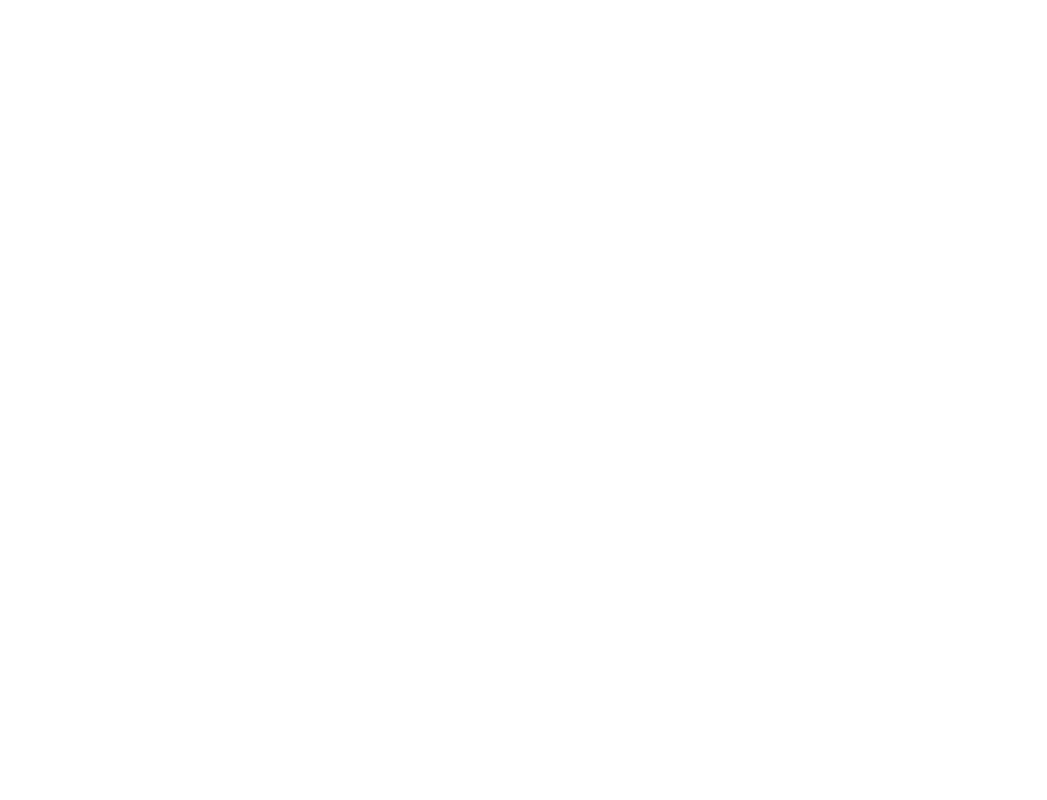
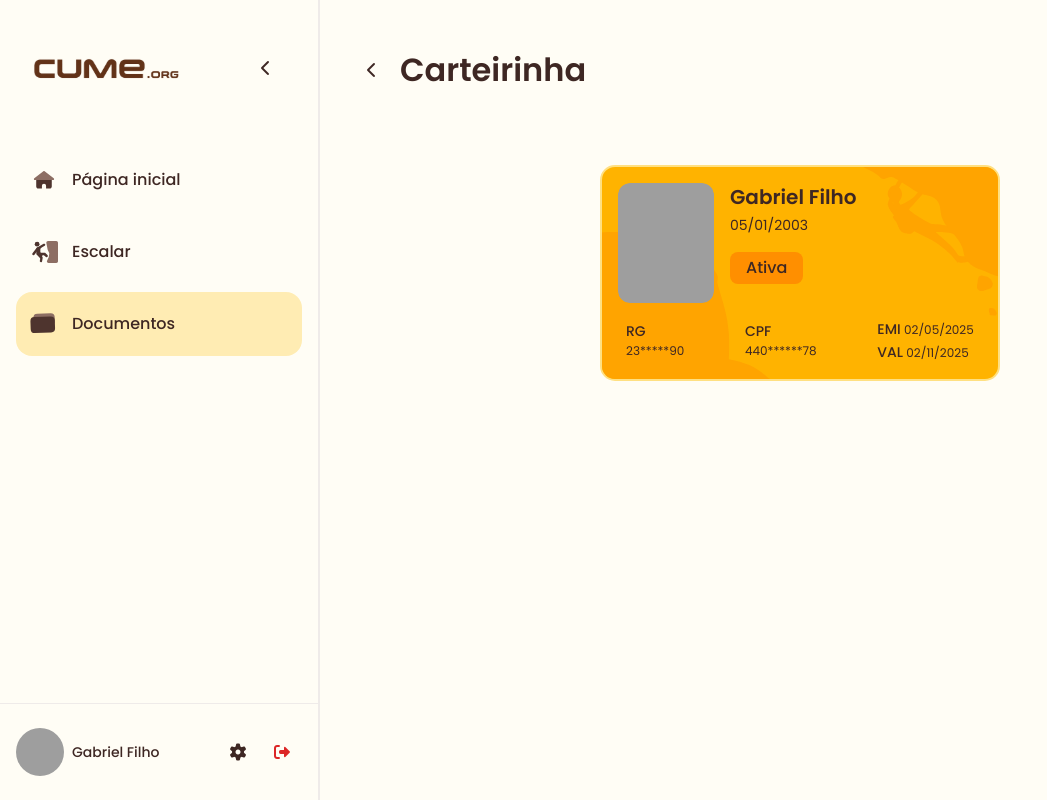
Before and after one commit to C-U-M-E/cume-app, a React (Vite) app in the folder frontend/: page /documents/minicardpage in a window 1280 px wide. Before the commit this address had no page. Shown: the whole page, without its empty margins (0-1047 px from the left). Built offline with nearby package versions, Linux system fonts and the light colour scheme; grey boxes are pictures that could not be loaded.

Commit message:
feat: add MiniCardPage and DisclaimerPage components, enhance routing in Documents and SidebarMenuLayout for new subpages

```diff
--- a/frontend/src/App.jsx
+++ b/frontend/src/App.jsx
@@ -6,6 +6,10 @@ import Documents from './pages/Documents';
 import Manage from './pages/Manage';
 import DataBase from './pages/DataBase';
 import Settings from './pages/Settings';
+
+//Subpages
+import MiniCardPage from './pages/subpage/MiniCardPage';
+import DisclaimerPage from './pages/subpage/DisclaimerPage';
 
 function App() {
   // Mock do usuário - em produção viria de um contexto/auth
@@ -21,9 +25,14 @@ function App() {
     <BrowserRouter>
       <Routes>
         <Route path="/" element={<SidebarMenuLayout userRole={userRole} user={user} />}>
+          //pages
           <Route index element={<HomePage />} />
           <Route path="climb" element={<Climb />} />
-          <Route path="documents" element={<Documents />} />
+          <Route path="documents">
+            <Route index element={<Documents />} />
+            <Route path="minicardpage" element={<MiniCardPage />} />
+            <Route path="disclaimer" element={<DisclaimerPage />} />
+          </Route>
           <Route path="manage" element={<Manage />} />
           <Route path="database" element={<DataBase />} />
           <Route path="settings" element={<Settings />} />
--- a/frontend/src/components/Header.jsx
+++ b/frontend/src/components/Header.jsx
@@ -63,7 +63,7 @@ const Header = ({
       <div className={`bg-white flex gap-8 items-center justify-end pt-48 pb-40 px-32 w-full ${className}`}>
         <ButtonChevronClose />
         <div className="flex flex-col grow justify-center min-w-0">
-          <p className="text-title-h3 text-brown-900 leading-[1.4]">
+        <p className={`${isDesktop ? 'text-title-h1' : 'text-title-h3'} text-brown-900 leading-[1.4]`}>
             {pageTitle || 'Termo de responsabilidade'}
           </p>
         </div>
--- a/frontend/src/components/MiniCard.jsx
+++ b/frontend/src/components/MiniCard.jsx
@@ -160,7 +160,7 @@ const MiniCard = ({
 
   // LARGE SIZE
   return (
-    <div className={`flex flex-col gap-48 items-start w-full ${className}`}>
+    <div className={`flex flex-col gap-48 items-start w-full max-w-[400px] ${className}`}>
       <div className={`backdrop-blur-md backdrop-filter ${config.bgColor} ${config.borderColor} ${config.shadow} rounded-[15px] p-16 relative overflow-hidden w-full`}>
         {/* Decorative vectors */}
         <div
--- a/frontend/src/layouts/SidebarMenuLayout.jsx
+++ b/frontend/src/layouts/SidebarMenuLayout.jsx
@@ -21,7 +21,7 @@ function SidebarMenuLayout({ userRole = "user", user = { name: "Usuário", avata
   const getActiveItem = () => {
     const path = location.pathname;
     if (path === '/climb') return 'Escalar';
-    if (path === '/documents') return 'Documentos';
+    if (path === '/documents' || path.startsWith('/documents/')) return 'Documentos';
     if (path === '/manage') return 'Gerenciar fila';
     if (path === '/database') return 'Base de dados';
     if (path === '/settings') return 'Configurações';
@@ -34,6 +34,8 @@ function SidebarMenuLayout({ userRole = "user", user = { name: "Usuário", avata
     const pageMap = {
       '/climb': { title: 'Escalar', icon: 'escalar' },
       '/documents': { title: 'Documentos', icon: 'carteira' },
+      '/documents/minicardpage': { title: 'Carteirinha', icon: 'carteira' },
+      '/documents/disclaimer': { title: 'Termo de responsabilidade', icon: 'carteira' },
       '/manage': { title: 'Gerenciar fila', icon: 'home' },
       '/database': { title: 'Base de dados', icon: 'home' },
       '/settings': { title: 'Configurações', icon: 'home' },
@@ -72,7 +74,12 @@ function SidebarMenuLayout({ userRole = "user", user = { name: "Usuário", avata
   // No mobile, sempre usa 320px. No desktop, muda entre 320px e 92px
   const sidebarWidth = isDesktop ? (menuOpen ? '320px' : '92px') : '320px';
   const isHomepage = location.pathname === '/';
+  const isMiniCardPage = location.pathname === '/documents/minicardpage';
+  const isDisclaimerPage = location.pathname === '/documents/disclaimer';
   const pageInfo = getPageInfo();
+
+  // Determina o estilo do header (forPages2 para subpáginas com botão de voltar)
+  const headerStyle = isHomepage ? 'forHomepage' : ((isMiniCardPage || isDisclaimerPage) ? 'forPages2' : 'forPages');
 
   return (
     <div className="min-h-screen bg-white">
@@ -108,18 +115,19 @@ function SidebarMenuLayout({ userRole = "user", user = { name: "Usuário", avata
 
       {/* Main Content - Com margin para compensar o menu fixo no desktop */}
       <div
-        className="min-h-screen bg-white flex flex-col transition-all duration-300 ease-in-out"
+        className="h-screen bg-white flex flex-col transition-all duration-300 ease-in-out overflow-hidden"
         style={{ marginLeft: isDesktop ? sidebarWidth : '0' }}
       >
         {/* Header */}
         <Header
-          style={isHomepage ? 'forHomepage' : 'forPages'}
+          style={headerStyle}
           pageTitle={pageInfo.title}
           pageIcon={pageInfo.icon}
           onHamburgerClick={() => setMenuOpen(!menuOpen)}
+          onBackClick={(isMiniCardPage || isDisclaimerPage) ? () => navigate('/documents') : undefined}
           onAccessibilityClick={() => console.log('Acessibilidade')}
         />
-        <div className="flex-1">
+        <div className="flex-1 min-h-0 overflow-hidden">
           <Outlet />
         </div>
       </div>
--- a/frontend/src/pages/Documents.jsx
+++ b/frontend/src/pages/Documents.jsx
@@ -1,8 +1,11 @@
 import React from 'react';
+import { useNavigate } from 'react-router-dom';
 import ButtonOptions from '../components/ButtonOptions';
 import docsVector from '../assets/images/docs-vector.svg';
 
 function Documents() {
+  const navigate = useNavigate();
+
   return (
     <div className="min-h-screen bg-white flex flex-col gap-40 px-24 py-0">
       {/* Content */}
@@ -39,7 +42,7 @@ function Documents() {
               description="Emitida"
               iconType="specific-icon"
               specificIcon="carteira"
-              onClick={() => console.log('Clique em Carteirinha')}
+              onClick={() => navigate('/documents/minicardpage')}
             />
 
             {/* Termo de responsabilidade */}
@@ -49,7 +52,7 @@ function Documents() {
               iconType="icon"
               icon="fas fa-file"
               iconColor="text-brown-900"
-              onClick={() => console.log('Clique em Termo de responsabilidade')}
+              onClick={() => navigate('/documents/disclaimer')}
             />
 
             {/* Documento com fotos */}
--- a/frontend/src/pages/HomePage.jsx
+++ b/frontend/src/pages/HomePage.jsx
@@ -1,9 +1,12 @@
+import { useNavigate } from 'react-router-dom';
 import Button from '../components/Button';
 import MiniCard from '../components/MiniCard';
 import Comment from '../components/Comment';
 import Wave from '../components/Wave';
 
 function HomePage() {
+  const navigate = useNavigate();
+
   return (
     <div className="min-h-screen bg-amber-50 flex flex-col">
       {/* Content Section */}
@@ -22,7 +25,7 @@ function HomePage() {
               cpf="44012345678"
               issueDate="02/05/2025"
               expiryDate="02/11/2025"
-              onButtonClick={() => console.log('Acessar carteirinha')}
+              onButtonClick={() => navigate('/documents/minicardpage')}
             />
 
             {/* Bottom Buttons */}
--- /dev/null
+++ b/frontend/src/pages/subpage/DisclaimerPage.jsx
@@ -0,0 +1,51 @@
+import React from 'react';
+import Button from '../../components/Button';
+import emptyStateTerms from '../../assets/images/empty-state-terms.svg';
+
+function DisclaimerPage() {
+  const handleSignDisclaimer = () => {
+    console.log('Assinar termo de responsabilidade');
+    // Aqui será implementada a lógica de assinatura do termo
+  };
+
+  return (
+    <div className="h-full bg-white flex flex-col items-center px-24">
+      {/* Scrollable Content Area */}
+      <div className="flex-1 flex flex-col gap-32 items-center justify-center max-w-[480px] w-full overflow-y-auto pt-0 pb-32">
+        {/* Empty State Illustration */}
+        <div className="h-[331px] relative shrink-0 w-[275px]">
+          <img
+            src={emptyStateTerms}
+            alt="Termo de responsabilidade"
+            className="block max-w-none size-full"
+          />
+        </div>
+
+        {/* Text Content */}
+        <div className="flex flex-col gap-12 items-start text-center w-full">
+          <p className="text-body-lg-medium text-brown-900 leading-[1.5] w-full">
+            Documento para poder emitir a carteirinha e escalar
+          </p>
+          <p className="text-body-md-regular text-gray-600 leading-[1.5] w-full">
+            Este documento é válido por 6 meses
+          </p>
+        </div>
+      </div>
+
+      {/* Fixed Button at Bottom */}
+      <div className="w-full max-w-[480px] pb-24 shrink-0">
+        <Button
+          variant="primary"
+          style="amber"
+          textButton="Assinar termo"
+          showIconLeft={false}
+          showIconRight={false}
+          onClick={handleSignDisclaimer}
+          className="w-full"
+        />
+      </div>
+    </div>
+  );
+}
+
+export default DisclaimerPage;
--- /dev/null
+++ b/frontend/src/pages/subpage/MiniCardPage.jsx
@@ -0,0 +1,36 @@
+import React from 'react';
+import MiniCard from '../../components/MiniCard';
+
+function MiniCardPage() {
+  // Mock de dados do usuário - em produção viria de um contexto/auth ou parâmetros da URL
+  const user = {
+    name: "Gabriel Filho",
+    avatar: "https://images.unsplash.com/photo-1472099645785-5658abf4ff4e?w=100&h=100&fit=crop",
+    birthDate: "05/01/2003",
+    rg: "234567890",
+    cpf: "44012345678",
+    issueDate: "02/05/2025",
+    expiryDate: "02/11/2025"
+  };
+
+  return (
+    <div className="min-h-screen bg-white flex flex-col px-24 py-0">
+      {/* MiniCard em tamanho large */}
+      <div className="flex flex-col gap-48 items-center w-full pt-32">
+        <MiniCard
+          type="active"
+          size="large"
+          name={user.name}
+          avatar={user.avatar}
+          birthDate={user.birthDate}
+          rg={user.rg}
+          cpf={user.cpf}
+          issueDate={user.issueDate}
+          expiryDate={user.expiryDate}
+        />
+      </div>
+    </div>
+  );
+}
+
+export default MiniCardPage;
```
Also changed, not shown: 2 other files (tests, documents, lock files or other folders).
